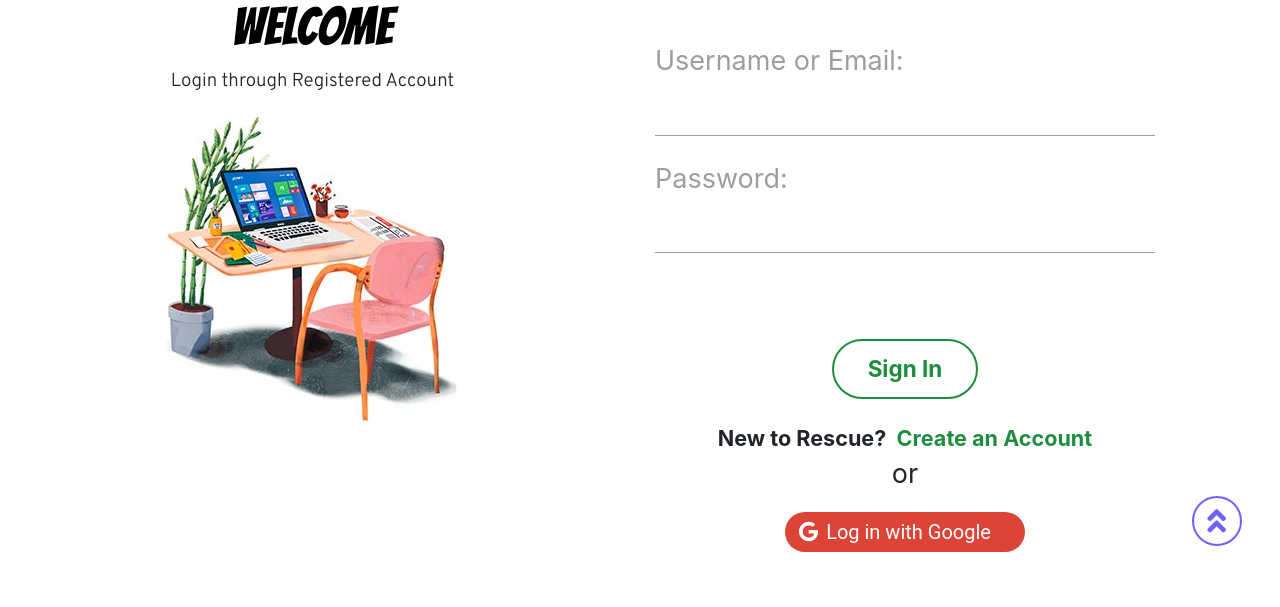
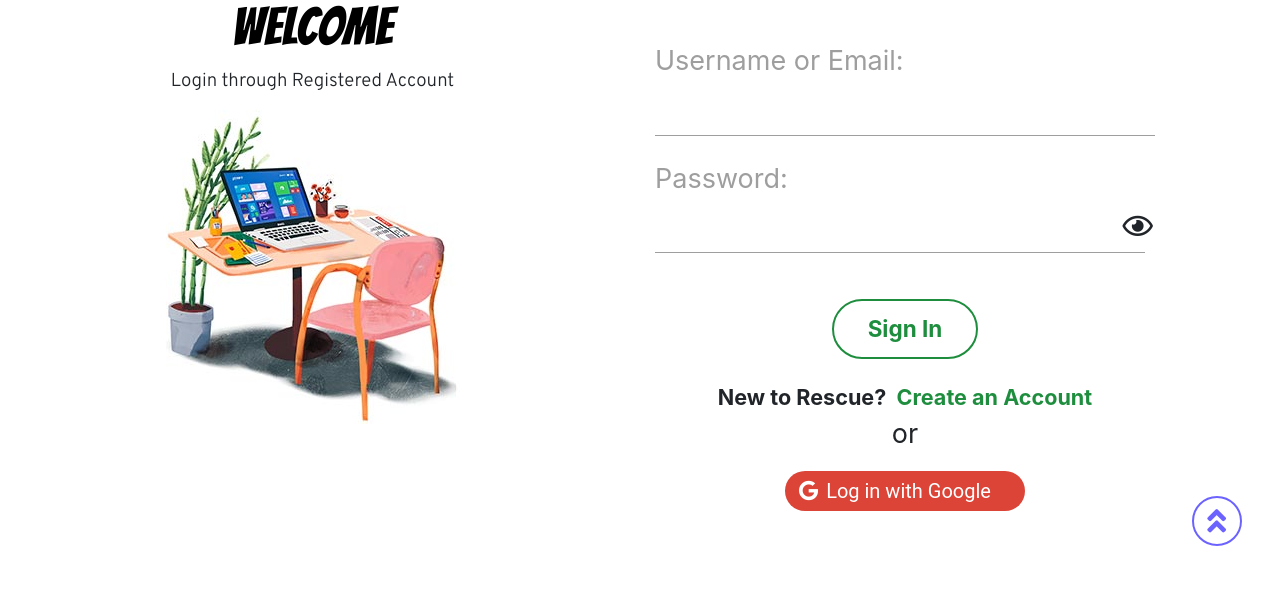
Before and after one commit to swapnilsparsh/Rescue, a Django app: page /login/ in a window 1280 px wide. Shown: the part 214-821 px from the top of the page. Run offline with Django 3.2, Linux system fonts and the light colour scheme; some libraries are stand-ins or nearby versions.

Commit message:
toggle password visibility

```diff
--- a/main_app/templates/main_app/login.html
+++ b/main_app/templates/main_app/login.html
@@ -4,6 +4,7 @@
 {% load socialaccount %}
 <html lang="en">
 {% block content %}
+<link rel="stylesheet" href="https://cdnjs.cloudflare.com/ajax/libs/font-awesome/5.13.0/css/all.min.css">
 <style>
 html {
 	scroll-behavior:smooth;
@@ -133,6 +134,10 @@ html {
     margin-left: -20px;
     padding-right:8px;
   }
+  body > div.login-page > div > form > div > p:nth-child(2){
+        display: inline-block;
+        width: 98%;
+    }
 </style>
 <body style="background-color:white;margin-top: 60px;">
     <div class="login-page">
@@ -149,6 +154,9 @@ html {
                 {% csrf_token %}
                 <div class="form-div">
                     {{form.as_p}}
+                    <i class="far fa-eye" id="togglePassword" style="margin-left: -30px; cursor: pointer;"></i>
+
+
                     <br>
                     <div class="button">
                         <b><input type="submit" value="Sign In"></b>
@@ -169,6 +177,19 @@ html {
     </div>
     <br />
     <br />
+    <script>
+        const togglePassword = document.querySelector('#togglePassword');
+        const password = document.querySelector('#id_password');
+
+        togglePassword.addEventListener('click', function (e) {
+            // toggle the type attribute
+            const type = password.getAttribute('type') === 'password' ? 'text' : 'password';
+            password.setAttribute('type', type);
+            // toggle the eye slash icon
+            this.classList.toggle('fa-eye-slash');
+        });
+
+    </script>
     {% endblock %}
     <br>
 
```
Also changed, not shown: db.sqlite3.
